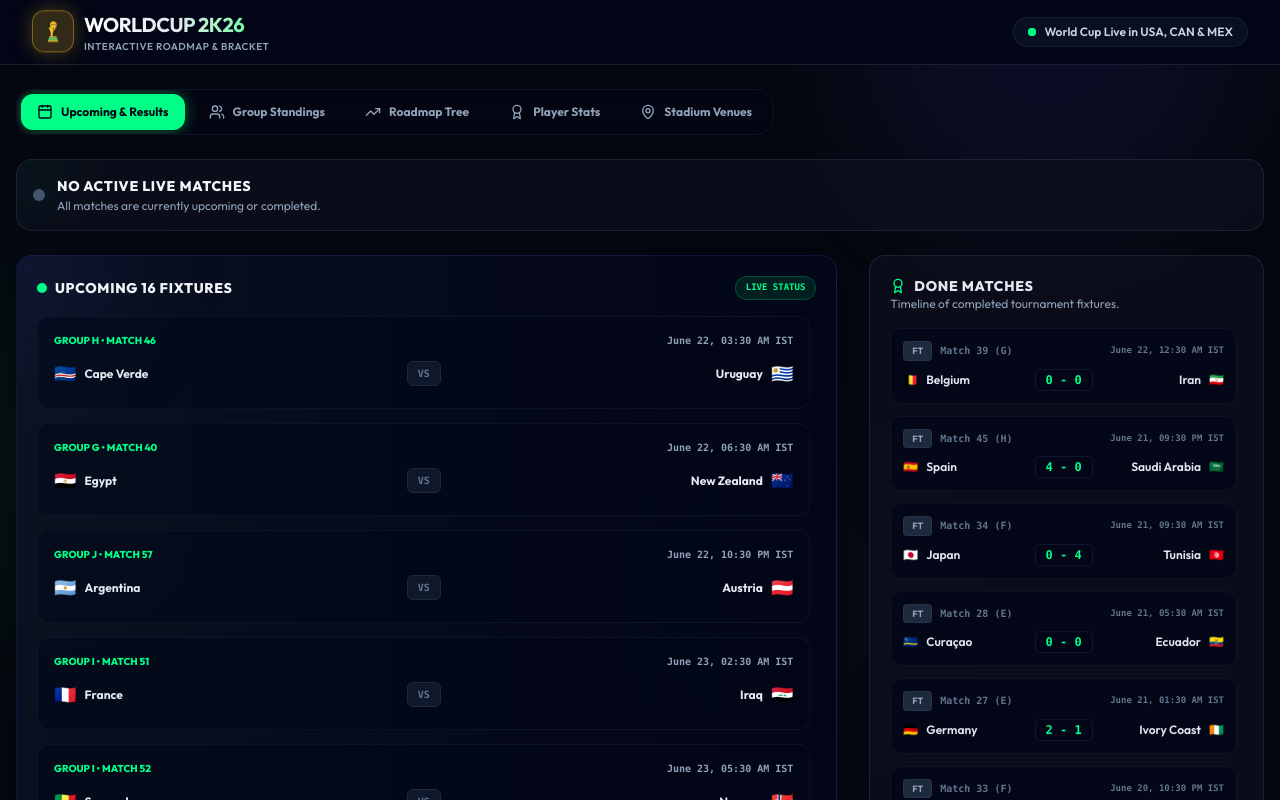
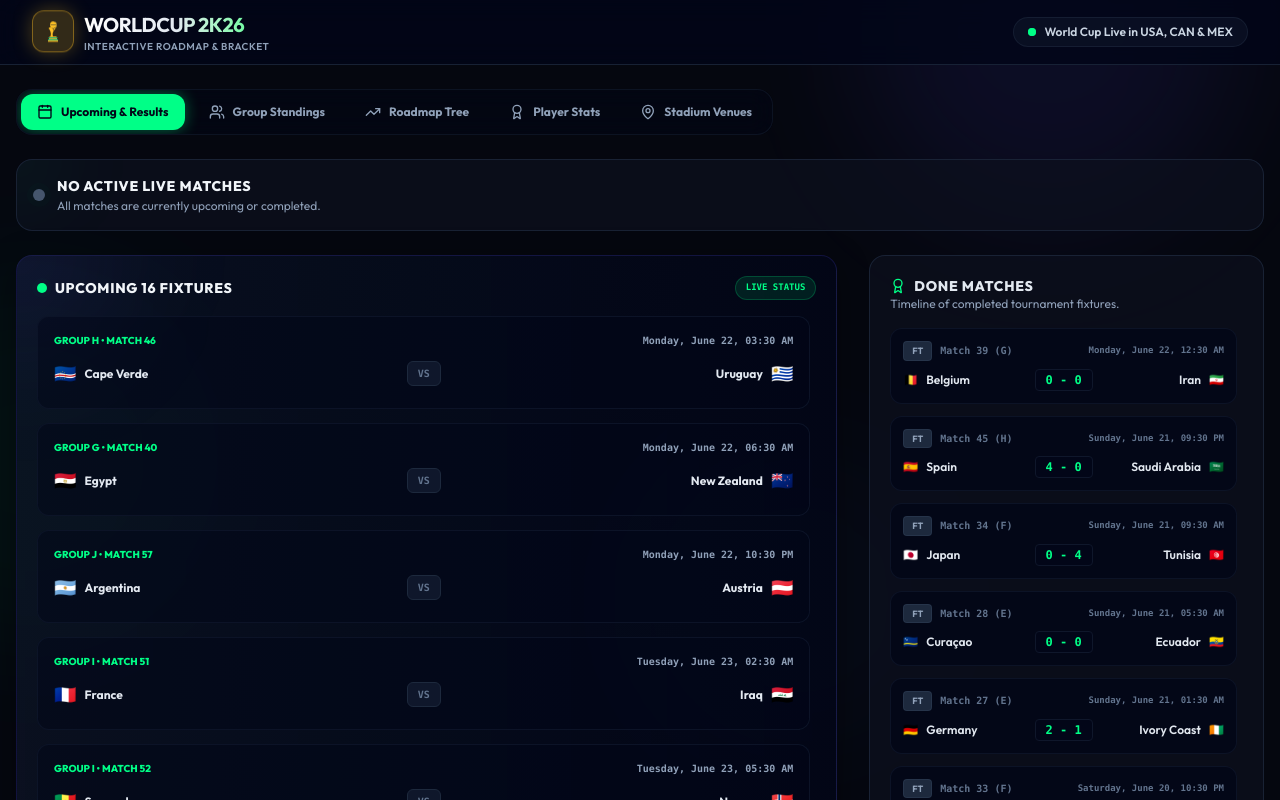
Before and after one commit to sarath14k/worldcup-2k26, a React (Vite) app: page / in a window 1280 px wide. Shown: the top 800 px of the page. Built offline with nearby package versions, Linux system fonts and the light colour scheme.

Commit message:
style: display day of week and remove IST suffix from kickoff times

```diff
--- a/src/App.jsx
+++ b/src/App.jsx
@@ -88,6 +88,40 @@ const parseMatchKickoff = (match) => {
     return null;
   }
 };
+
+const formatDisplayDate = (dateStr) => {
+  if (!dateStr) return '';
+  try {
+    const cleanDate = dateStr.replace(" IST", "").trim();
+    const parts = cleanDate.split(", ");
+    if (parts.length < 2) return cleanDate;
+
+    const dayParts = parts[0].split(" ");
+    const monthStr = dayParts[0];
+    const dayStr = dayParts[1];
+
+    const timeParts = parts[1].split(" ");
+    if (timeParts.length < 2) return cleanDate;
+
+    const [hourStr, minStr] = timeParts[0].split(":");
+    let hour = parseInt(hourStr, 10);
+    if (timeParts[1] === "PM" && hour < 12) hour += 12;
+    if (timeParts[1] === "AM" && hour === 12) hour = 0;
+
+    const months = { "June": 5, "July": 6 };
+    const monthVal = months[monthStr] !== undefined ? months[monthStr] : 5;
+    const dayVal = parseInt(dayStr, 10);
+
+    const d = new Date(2026, monthVal, dayVal, hour, parseInt(minStr, 10));
+    const weekdays = ["Sunday", "Monday", "Tuesday", "Wednesday", "Thursday", "Friday", "Saturday"];
+    const dayOfWeek = weekdays[d.getDay()];
+
+    return `${dayOfWeek}, ${monthStr} ${dayStr}, ${timeParts[0]} ${timeParts[1]}`;
+  } catch (e) {
+    return dateStr.replace(" IST", "");
+  }
+};
+
 const getMatchVenue = (match) => {
   if (!match) return 'TBD Stadium';
   if (match.venue) return match.venue;
@@ -1105,7 +1139,7 @@ function App() {
             >
               <div className="flex justify-between items-center text-[10px] text-slate-400 font-semibold tracking-tight">
                 <span>{match.title}</span>
-                <span className="text-brand-neon font-bold font-mono text-[9px]">{match.date}</span>
+                <span className="text-brand-neon font-bold font-mono text-[9px]">{formatDisplayDate(match.date)}</span>
               </div>
 
               <div className="flex flex-col gap-1.5">
@@ -1483,7 +1517,7 @@ function App() {
                       <div key={match.id} className="w-full flex flex-col gap-3">
                         <div className="text-center">
                           <p className="text-[10px] text-slate-400 uppercase tracking-widest font-bold">The Grand Final</p>
-                          <p className="text-[9px] text-brand-neon font-bold font-mono">July 20, 2026 • 05:30 AM IST</p>
+                          <p className="text-[9px] text-brand-neon font-bold font-mono">{formatDisplayDate(match.date)}</p>
                           <p className="text-[8px] text-slate-500 font-semibold mt-0.5">New York/New Jersey</p>
                         </div>
 
@@ -1661,7 +1695,7 @@ function App() {
                               </span>
                             )}
                           </span>
-                          <span className="text-slate-400 font-mono">{match.date}</span>
+                          <span className="text-slate-400 font-mono">{formatDisplayDate(match.date)}</span>
                         </div>
 
                         <div className="flex items-center justify-between gap-3 py-1">
@@ -1774,7 +1808,7 @@ function App() {
                             <span className="bg-slate-800 text-slate-400 border border-slate-700/50 px-2 py-0.5 rounded text-[9px]">FT</span>
                             <span className="text-slate-500 font-mono">Match {match.id} ({match.group})</span>
                           </div>
-                          <span className="text-[9px] text-slate-500 font-mono">{match.date}</span>
+                          <span className="text-[9px] text-slate-500 font-mono">{formatDisplayDate(match.date)}</span>
                         </div>
 
                         <div className="flex items-center justify-between gap-2 text-xs font-semibold text-slate-200">
@@ -1964,7 +1998,7 @@ function App() {
                           {match.isCompleted ? (
                             <span className="text-brand-neon bg-brand-neon/10 border border-brand-neon/30 px-1.5 py-0.5 rounded text-[8px] uppercase tracking-wider font-extrabold font-mono">FT</span>
                           ) : (
-                            <span>{match.date}</span>
+                            <span>{formatDisplayDate(match.date)}</span>
                           )}
                         </div>
 
@@ -2092,7 +2126,7 @@ function App() {
                               <div key={idx} className="p-2.5 rounded-xl bg-slate-950/60 border border-slate-900/60 flex flex-col gap-1.5 text-[11px]">
                                 <div className="flex justify-between items-center text-[9px] text-slate-500 font-bold">
                                   <span className="text-brand-purple">{m.round}</span>
-                                  <span>{m.date}</span>
+                                  <span>{formatDisplayDate(m.date)}</span>
                                 </div>
                                 <div className="flex items-center justify-between">
                                   <div className="flex items-center gap-1.5 font-bold text-slate-200">
@@ -2347,7 +2381,7 @@ function App() {
                   Group {selectedMatch.group} • Match {selectedMatch.id}
                 </div>
                 <div className="text-[11px] text-slate-400 font-bold font-mono">
-                  {selectedMatch.venue || 'TBD Stadium'} • {selectedMatch.date}
+                  {selectedMatch.venue || 'TBD Stadium'} • {formatDisplayDate(selectedMatch.date)}
                 </div>
               </div>
 
```
